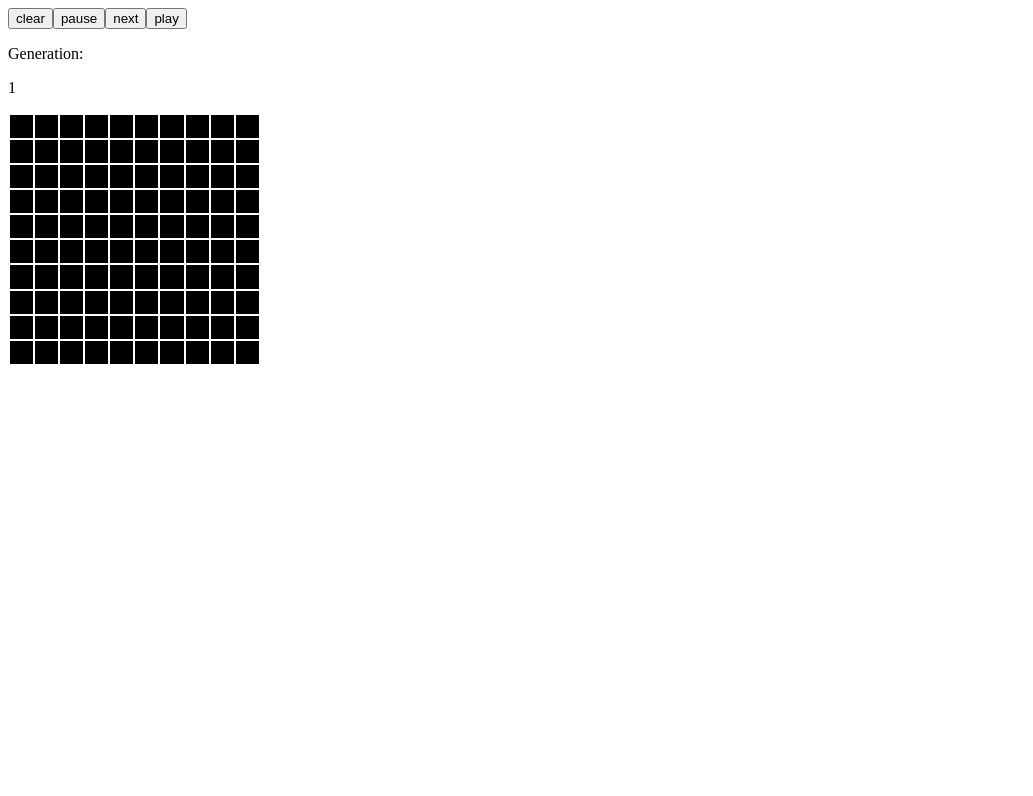
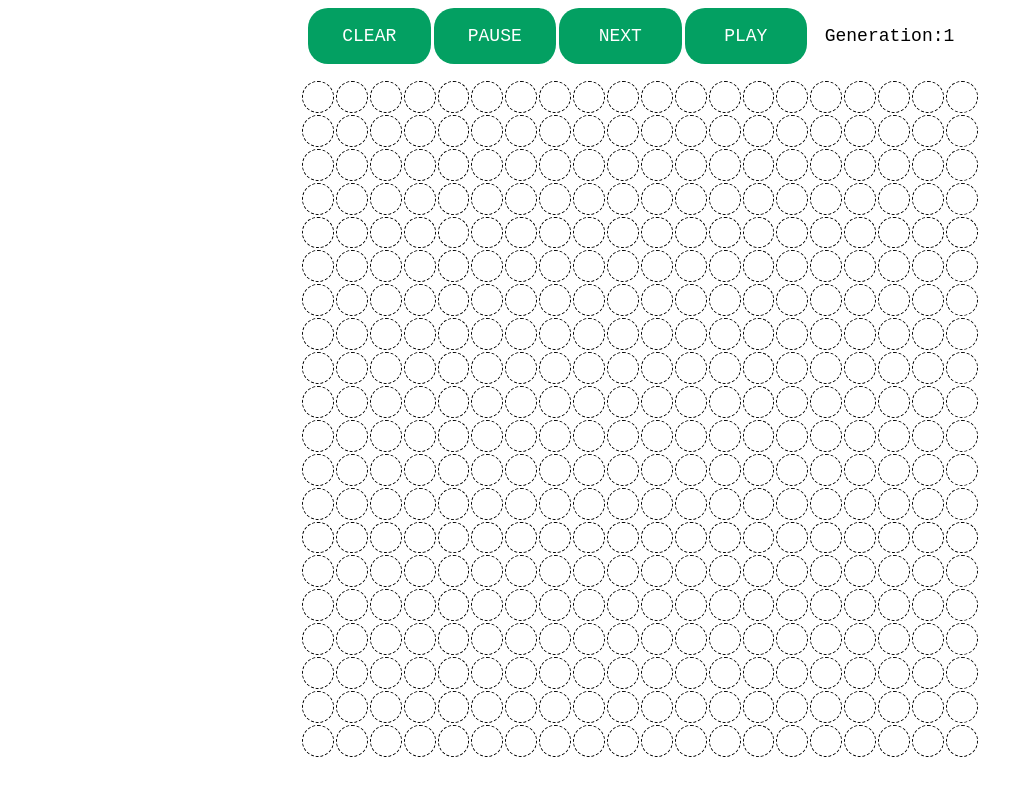
Before and after one commit to joe-gregory/Conways-Game-of-Life, a plain HTML site: page index.html in a window 1280 px wide. Shown: the whole page, without its empty margins (0-1033 px from the left). Drawn offline with Linux system fonts and the light colour scheme.

Commit message:
- Added the simulation table to its own DIV - Now it's not possible to call play() several times by pressing the play button. This was implemented by adding a this.currentlyPlaying variable. Some CSS styling: 	-Round cornered buttons 	-Centered everything on the Window 	-Cells appear circular 	-Height as big as view 	-Buttons animation when pressed
 Changes to be committed:
	modified:   gameoflife.js
	modified:   styles.css

```diff
--- a/gameoflife.js
+++ b/gameoflife.js
@@ -1,46 +1,47 @@
 // this is an object constructor function. The game is an object with methods that render the table
-function makeGame (rows = 5, columns = 10, counterLabel = 'Generation:') {
+function makeGame (rows = 5, columns = 10, counterLabel = 'Generation:', ms = 300) {
 	//GLOBAL VARIABLES
 	this.rows = rows;
 	this.columns = columns;
 	this.counterLabel = counterLabel;
 
-	//this.classAlive = 'alive';
-	//this.classDead = 'dead';
 	this.aliveAttribute = 'alive';
 	this.deadAttribute = 'dead';
 	this.tables = [];
+	backupThis = this;
+	this.currentlyPlaying = false;
 
-	backupThis = this;
-
-	this.pause = false;
 	this.generationCounter = 1;
-	this.playTime = 200;
+	this.playTime = ms;
 
 	//SETTING UP CONTROL BAR DIV AND ELEMENTS
 	//TWO CHILD DIVS: buttonsBin and countersBin
 	this.controlBar = document.createElement('div'); //Creating control bar element
-	this.controlBar.id = 'controlBar'; //Assigning control bar class Name
+	this.controlBar.id = 'controlBar'; //Assigning control bar ID
 	//***ButtonsBin Div***
 	//Creating botton's elements
 	this.buttonsBin = document.createElement('div');
 	this.buttonsBin.id = 'buttonsBin';
 	this.clearButton = document.createElement('button');
+	this.clearButton.classList.add('lifesButtons');
 	this.clearButton.id = 'clearButton';
 	this.pauseButton = document.createElement('button');
+	this.pauseButton.classList.add('lifesButtons');
 	this.pauseButton.id = 'pauseButton';
 	this.nextButton = document.createElement('button');
+	this.nextButton.classList.add('lifesButtons');
 	this.nextButton.id = 'nextButton';
 	this.playButton = document.createElement('button');
+	this.playButton.classList.add('lifesButtons');
 	this.playButton.id = 'playButton';
 	//Assigning button's inner text
-	this.clearButton.append('clear');
-	this.pauseButton.append('pause');
-	this.nextButton.append('next');
-	this.playButton.append('play');
+	this.clearButton.append('CLEAR');
+	this.pauseButton.append('PAUSE');
+	this.nextButton.append('NEXT');
+	this.playButton.append('PLAY');
 	//Link each button with its action
 	this.clearButton.addEventListener('pointerdown', () => this.clearGame());
-	this.pauseButton.addEventListener('pointerdown', () => this.pause = true)
+	this.pauseButton.addEventListener('pointerdown', () => this.currentlyPlaying = false)
 	this.nextButton.addEventListener('pointerdown', () => this.nextGeneration());
 	this.playButton.addEventListener('pointerdown', () => this.play());
 	//Adding each button to the ButtonsBin Div
@@ -64,7 +65,9 @@ function makeGame (rows = 5, columns = 10, counterLabel = 'Generation:') {
 	this.countersBin.append(this.counter);
 	//Adding CountersBin to ControlBars div
 	this.controlBar.append(this.countersBin);
-	//Adding controlBar to lifes-bin
+	//Creating div to contain tables:
+	this.tablesDiv = document.createElement('div');
+	this.tablesDiv.id = 'tablesDiv';
 
 	this.createTable = function (rows = this.rows, columns = this.columns) {
 		tbl = document.createElement('table');
@@ -79,7 +82,7 @@ function makeGame (rows = 5, columns = 10, counterLabel = 'Generation:') {
 			}
 			tbl.append(row);
 		}
-		tbl.id ="newTable";
+		//tbl.id ="newTable";
 		tbl.classList.add('lifesTable');
 		return tbl;
 	}
@@ -104,33 +107,37 @@ function makeGame (rows = 5, columns = 10, counterLabel = 'Generation:') {
 		document.documentElement.style.setProperty("--columns", this.columns);
 		document.documentElement.style.setProperty("--rows", this.rows);
 		this.tables.push(this.createTable());
+		this.tablesDiv.append(this.tables[0]);
 		//here puedo hacer lifes-bin un objecto en este programa y append it a body
 		document.getElementById('lifes-bin').append(this.controlBar);
-		document.getElementById('lifes-bin').append(this.tables[0]);
+		document.getElementById('lifes-bin').append(this.tablesDiv);
 	}
 
 	this.clearGame = function () {
 		for (let r of this.tables[0].rows) {
 			for (let c of r.cells) {
-				c.className = this.classDead;
+				c.dataset.cellState = this.deadAttribute;
 			}
 		}
+		this.currentlyPlaying = false;
 		this.generationCounter = 1;
 		this.counter.innerHTML = this.generationCounter;
 	}
 
 	this.play = function () {
-		this.pause = false;
+		if (this.currentlyPlaying){return} //avoids calling this function more than once
+		this.currentlyPlaying = true;
 		setTimeout(function run(){
-			if (!backupThis.pause){
-				backupThis.nextGeneration();
-				setTimeout(run, backupThis.playTime)}
-		}, backupThis.playTime);
+			if(!backupThis.currentlyPlaying){return};
+			backupThis.nextGeneration();
+			setTimeout(run, backupThis.playTime)}
+			, backupThis.playTime);
 	}
 
 	this.toggleState = function(eventObject) {
 		eventObject.target.dataset.cellState == backupThis.deadAttribute ? eventObject.target.dataset.cellState = backupThis.aliveAttribute : eventObject.target.dataset.cellState = backupThis.deadAttribute;
 	}
+
 
 	this.nextGeneration = function () {
 		this.tables.push(this.nextGenerationTable(this.tables[0]));
@@ -139,7 +146,8 @@ function makeGame (rows = 5, columns = 10, counterLabel = 'Generation:') {
 		this.addCellToggleEventListener(this.tables[0]);
 		this.generationCounter++;
 		this.counter.innerHTML = this.generationCounter;
-		document.getElementById('lifes-bin').append(this.tables[this.tables.length-1]);
+		document.getElementById('tablesDiv').append(this.tables[this.tables.length-1]);
+
 	}
 
 	this.nextGenerationTable = function (tbl) {
@@ -190,7 +198,7 @@ function makeGame (rows = 5, columns = 10, counterLabel = 'Generation:') {
 
 
 window.addEventListener('DOMContentLoaded', (eventObject) => {startGame();});
-function startGame(r = 10, c = 10) {
+function startGame(r = 20, c = 20) {
 	gameOfLife = new makeGame (r, c);
 	gameOfLife.createAndRender();
 }
--- a/styles.css
+++ b/styles.css
@@ -1,59 +1,144 @@
 :root{
+	/*these are set by JavaScript to
+	maintain the right ratio on size on
+	table so the cells show square regardless
+	of row/columns selected*/
 	--rows: 0;
 	--columns: 0;
+	--timing: 0;
 }
+
 body{
+	font-family:'Courier New', Courier, monospace ;
 }
+
 #lifes-bin{
-	width: 20%;
-}
-#controlBar{
+	/*width: 50%;*/
+	display:flex;
+	flex-flow:column;
+	align-items: center;
+	justify-content: center;
 
 }
+
+#controlBar{
+	/*display:flex;*/
+	/*border-style: solid;
+	border-color:black ;
+	border-radius: 5px;*/
+	margin-bottom: 15px;
+	display: flex;
+	width: 83vh;
+}
+
 #buttonsBin{
+	display: flex;
+	flex-grow: 7;
+	font-family:'Courier New', Courier, monospace ;
+}
 
+.lifesButtons{
+	flex:1;
+	border-radius:20px;
+	transition: .2s all;
+}
+.lifesButtons:active{
+	transform: scale(0.9);
+	background-color:#008450 ;
 }
 #clearButton{
+	background-color:#03A062;
+	border:none;
+	color:white;
+	font-size: 18px;
+	border-right: solid;
+	border-right-color:white;
+	font-family:'Courier New', Courier, monospace ;
+}
 
+#pauseButton{
+	background-color:#03A062;
+	border:none;
+	color:white;
+	font-size: 18px;
+	border-right-style: solid;
+	border-right-color:white ;
+	font-family:'Courier New', Courier, monospace ;
 }
-#pauseButton{
 
+#nextButton{
+	background-color:#03A062;
+	border:none;
+	color:white;
+	font-size: 18px;
+	border-right-style: solid;
+	border-right-color:white;
+	font-family:'Courier New', Courier, monospace ;
 }
-#nextButton{
 
+#playButton{
+	background-color: #03A062;
+	border: none;
+	color:white;
+	font-size: 18px;
+	font-family:'Courier New', Courier, monospace ;
 }
-#playButton{
 
+#countersBin{
+	font-size: 18px;
+	flex-grow: 1;
+	display:flex;
+	align-content: center;
+	justify-content: center;
 }
-#countersBin{
 
+#countersLabel{
+	/*display:inline-block;*/
 }
-#countersLabel{
 
+#counter{
+	/*display:inline-block;*/
 }
-#counter{
 
+#tablesDiv{
+	display:flex;
+	flex-flow:column;
+	width:85vh;
+}
+@keyframes fade-out{
+	0%{opacity: 1;}
+	100%{opacity: 0;}
 }
 .lifesTable{
-	background-color:white;
 	aspect-ratio: var(--columns) / var(--rows);
-	width:100%;
 }
+
 #newTable{
 
 }
+
+#newTable td{
+	animation-name:fade-out;
+	animation-duration:--timing ;
+	animation-iteration-count: infinite;
+}
+
 #oldTable{
 
 }
+
 .lifesCells{
+	border-radius: 50%;
+	border-style:dashed;
+	border-width: 1px;
+}
 
-}
 [data-cell-state = "dead"]{
-background-color: black;
+	background-color: white;
 }
 
 [data-cell-state = "alive"]{
-background-color: #008000;
+	background-color: #03A062;
 }
 /* agregar el data-attribute data-cellState dead y alive
 /* ====== */
```
